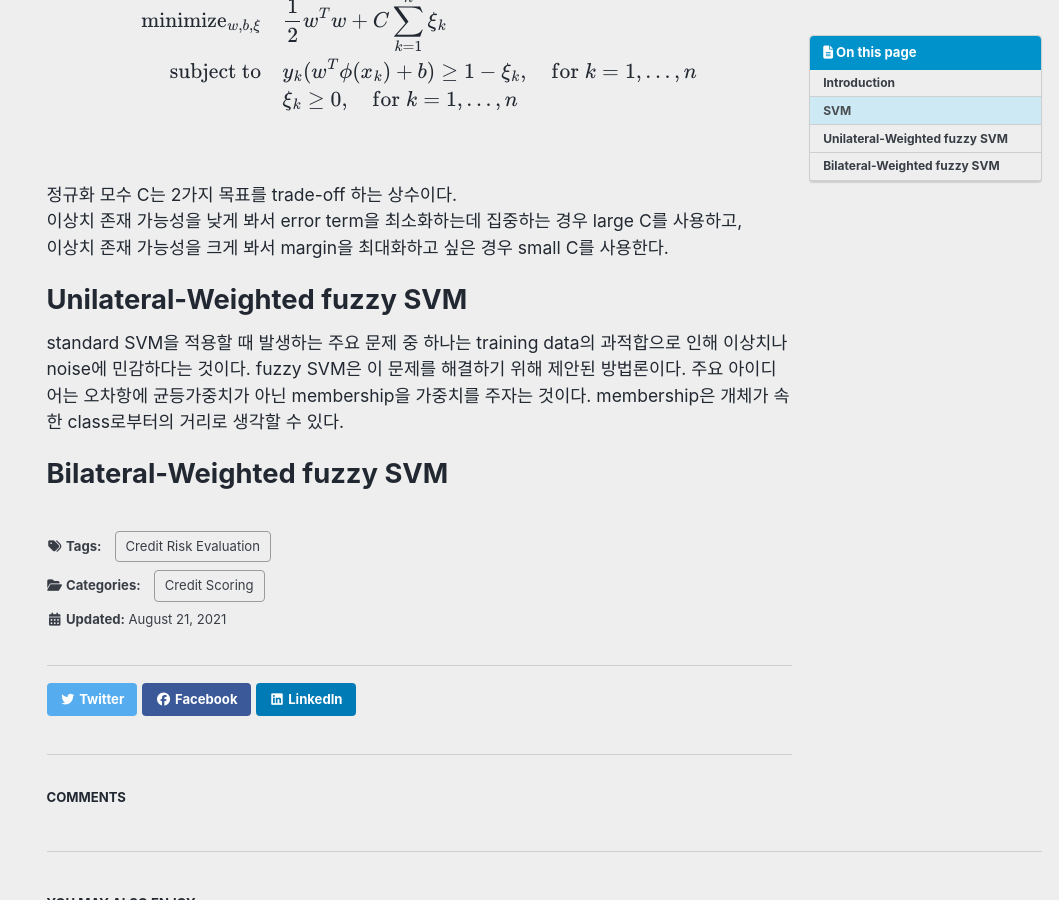
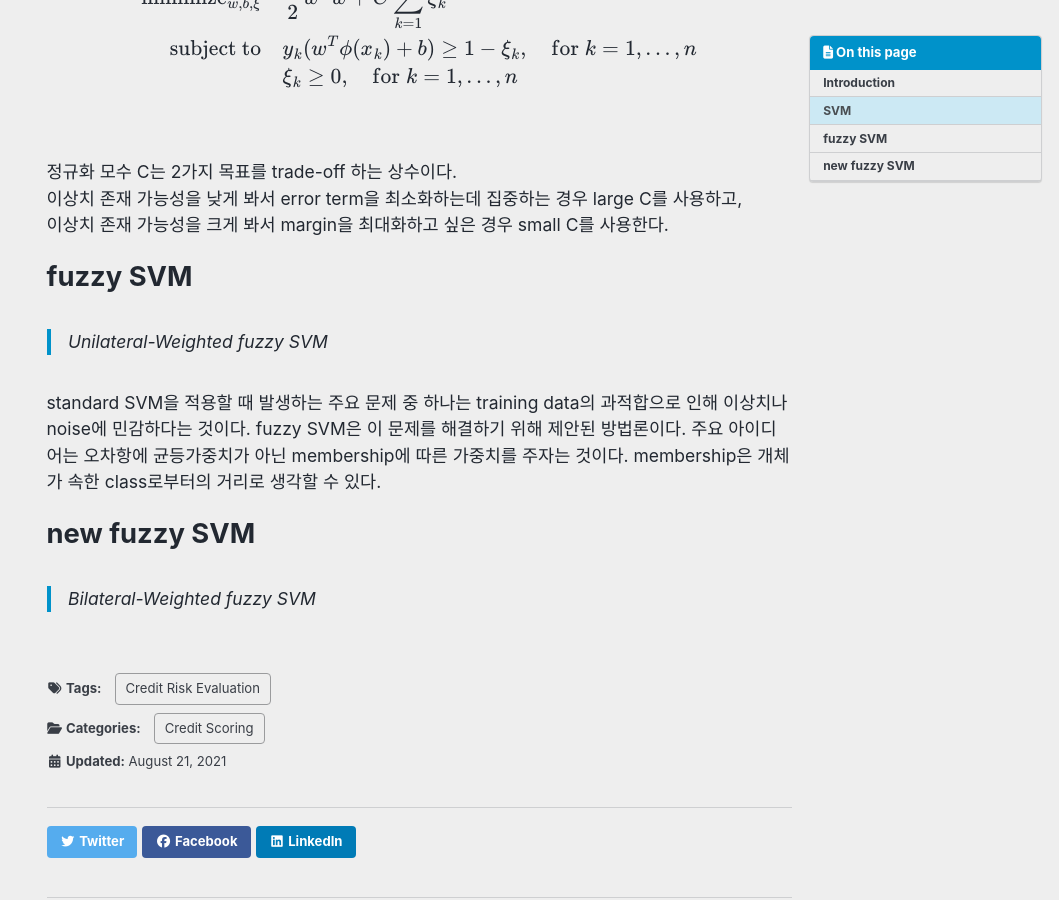
Before and after one commit to da-hyun-jeong/da-hyun-jeong.github.io, a Jekyll site: the page built from _posts/2021-07-11-test.md, in a window 1280 px wide and 900 px high, scrolled down 2243 px. Shown: the whole window, without its empty margins (221-1280 px from the left). Built offline with Jekyll 4.4.1, drawn with Linux system fonts in a browser that asks for light colours; cached includes are drawn as plain includes; nearby versions of some CDN libraries; formulas are drawn with MathJax 3; comment, search, counter and statistics services are not loaded; some of the changed text lies outside the part shown.

Commit message:
Update 2021-07-11-test.md

```diff
--- a/_posts/2021-07-11-test.md
+++ b/_posts/2021-07-11-test.md
@@ -14,7 +14,7 @@ tags:
 ---
 
 2021.08.20 세미나 발표 논문 정리.
-
+standard SVM 보다 fuzzy SVM에 대한 직접적인 내용을 다룹니다.
 <https://ieeexplore.ieee.org/abstract/document/1556587>
 
 # Introduction
@@ -119,11 +119,15 @@ $$
 이상치 존재 가능성을 크게 봐서 margin을 최대화하고 싶은 경우 small C를 사용한다.
 
 
-# Unilateral-Weighted fuzzy SVM
+
+# fuzzy SVM
+> Unilateral-Weighted fuzzy SVM
+
 standard SVM을 적용할 때 발생하는 주요 문제 중 하나는 training data의 과적합으로 인해 이상치나 noise에 민감하다는 것이다.
 fuzzy SVM은 이 문제를 해결하기 위해 제안된 방법론이다.
-주요 아이디어는 오차항에 균등가중치가 아닌 membership을 가중치를 주자는 것이다.
+주요 아이디어는 오차항에 균등가중치가 아닌 membership에 따른 가중치를 주자는 것이다.
 membership은 개체가 속한 class로부터의 거리로 생각할 수 있다.
 
 
-# Bilateral-Weighted fuzzy SVM
+# new fuzzy SVM
+> Bilateral-Weighted fuzzy SVM
```
